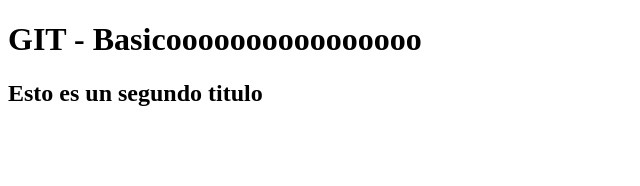
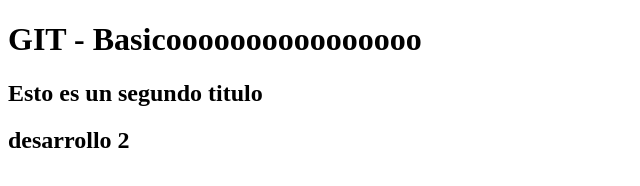
Before and after one commit to drneptuno/primerarepo, a plain HTML site: page index.html in a window 1280 px wide. Shown: the whole page, without its empty margins (0-640 px from the left). Drawn offline with Linux system fonts and the light colour scheme.

Commit message:
segundo cambio

```diff
--- a/index.html
+++ b/index.html
@@ -10,5 +10,10 @@
     <h1>GIT - Basicoooooooooooooooo</h1>
 
     <h2>Esto es un segundo titulo</h2>
+
+
+    <h2>desarrollo 2
+
+    </h2>
 </body>
 </html>
```
